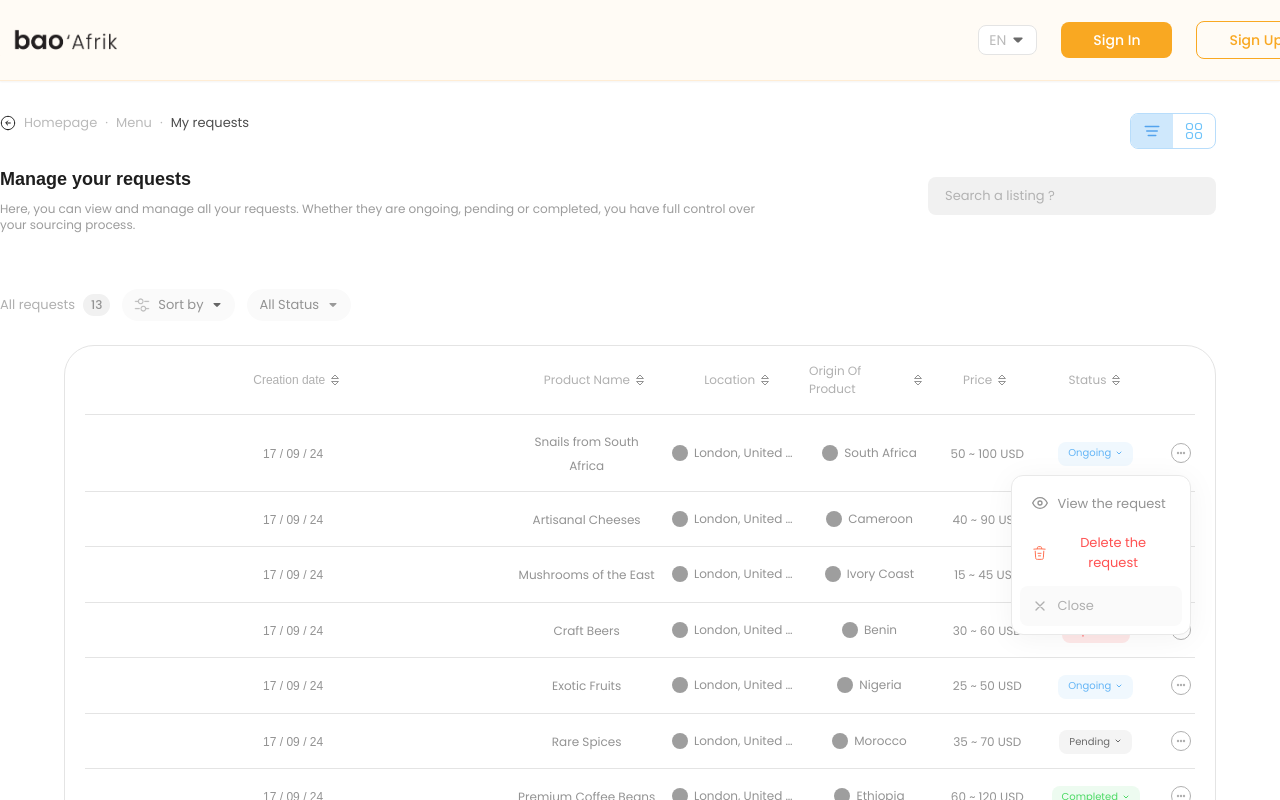
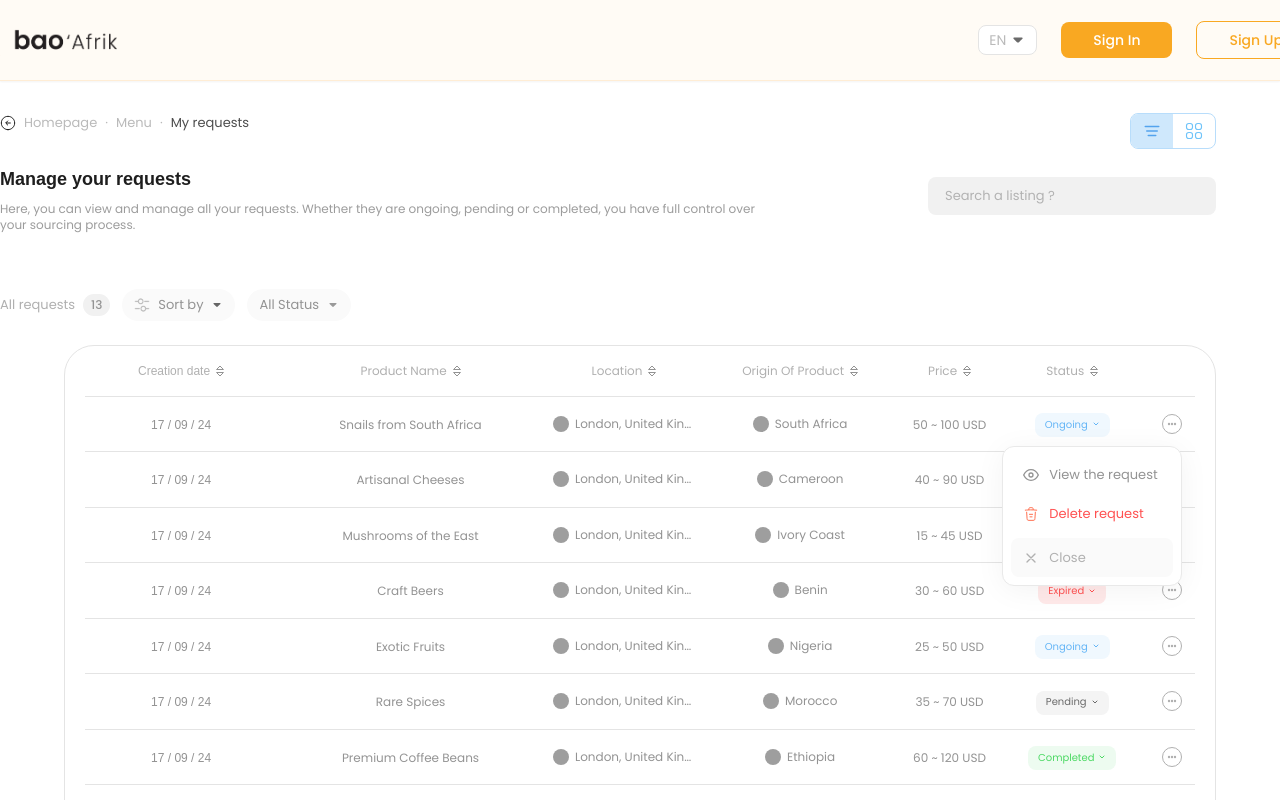
Before and after one commit to Bao-Technologies-and-Travels/BaoAfrik, a React (Create React App) app: page /my-requests in a window 1280 px wide. Both pictures are taken after a click on the button 1180 px from the left and 452 px from the top of the page. Shown: the top 800 px of the page. Built offline with nearby package versions, Linux system fonts and the light colour scheme; grey boxes are pictures that could not be loaded; the HTML template or start-up script is replaced by a standard one.

Commit message:
Update grid layout and button text in MyRequests component for improved clarity and design consistency
- Adjust gridTemplateColumns for better element alignment and spacing.
- Simplify button text from "Delete the request" to "Delete request" for conciseness.

```diff
--- a/src/pages/MyRequests.tsx
+++ b/src/pages/MyRequests.tsx
@@ -559,7 +559,7 @@ const MyRequests: React.FC = () => {
       <div
         style={{
           display: 'grid',
-          gridTemplateColumns: '4.5fr 1.5fr 1.2fr 1.2fr 1fr 1fr 0.4fr',
+          gridTemplateColumns: '1.8fr 2.2fr 1.5fr 1.5fr 1fr 1fr 0.5fr',
           gap: '16px',
           padding: '16px 20px'
         }}
@@ -649,7 +649,7 @@ const MyRequests: React.FC = () => {
           <div
             style={{
               display: 'grid',
-              gridTemplateColumns: '4.5fr 1.5fr 1.2fr 1.2fr 1fr 1fr 0.4fr',
+              gridTemplateColumns: '1.8fr 2.2fr 1.5fr 1.5fr 1fr 1fr 0.5fr',
               gap: '16px',
               padding: '14px 20px',
               alignItems: 'center'
@@ -832,7 +832,7 @@ const MyRequests: React.FC = () => {
                       }}
                     >
                       <img src={trashIcon} alt="Delete" style={{ width: '16px', height: '16px', filter: 'brightness(0) saturate(100%) invert(53%) sepia(46%) saturate(3205%) hue-rotate(332deg) brightness(103%) contrast(102%)' }} />
-                      <span style={{ color: '#FF5151', fontSize: '13px', fontFamily: 'Poppins, sans-serif' }}>Delete the request</span>
+                      <span style={{ color: '#FF5151', fontSize: '13px', fontFamily: 'Poppins, sans-serif' }}>Delete request</span>
                     </button>
                     <button
                       type="button"
```
